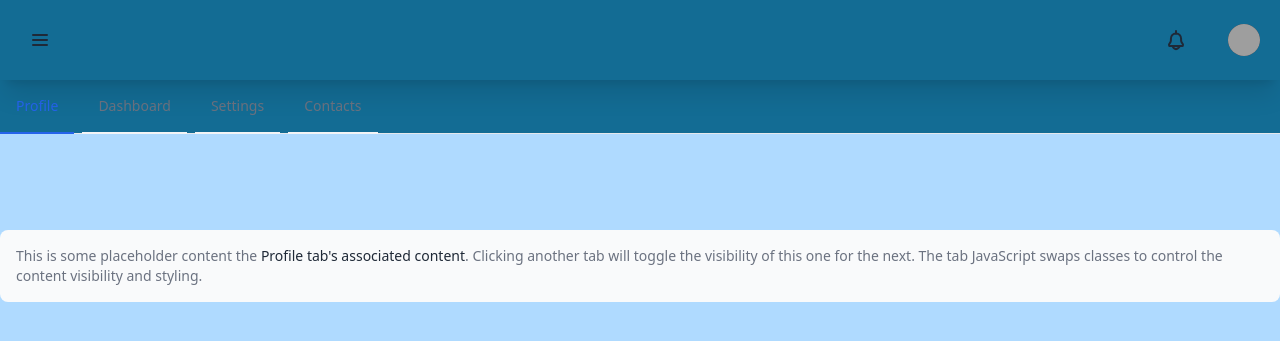
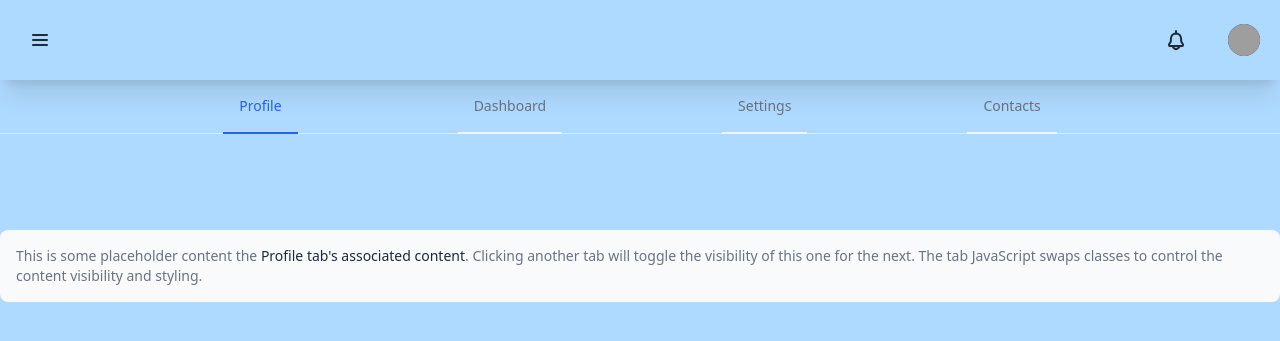
Before and after one commit to Wiches09/ClassManagementSystem, a PHP site: page /assignment.php in a window 1280 px wide. Shown: the top 341 px of the page. Run offline with PHP 8.4, Linux system fonts and the light colour scheme; some libraries are stand-ins or nearby versions; grey boxes are pictures that could not be loaded.

Commit message:
update color

```diff
--- a/page/assignment.php
+++ b/page/assignment.php
@@ -13,7 +13,7 @@
 <body class="bg-[#AFDAFF] flex flex-col w-full min-h-screen">
 <div>
   <nav class="w-full fixed">
-<div class="absolute top-20 hidden w-60 bg-[#136C94] shadow-xl" id="navbar-hamburger">
+<div class="absolute top-20 hidden w-60 dark:bg-gray-900 shadow-xl" id="navbar-hamburger">
   <ul class="font-medium mt-4 rounded-lg">
     <li>
       <a
@@ -118,7 +118,7 @@
     </li>
   </ul>
 </div>
-    <div class="bg-[#136C94] shadow-xl absolute w-full">
+    <div class="dark:bg-gray-900 shadow-xl absolute w-full">
     <div
       class="max-w-screen-xl flex flex-wrap items-center justify-between mx-auto p-5"
     >
@@ -210,15 +210,15 @@
 
     <!-- assignment tabs -->
     <nav>
-      <div class="mb-4 border-b border-gray-200 dark:border-gray-700 mt-20 bg-[#136C94]">
+      <div class="mb-4 border-b border-gray-200 dark:border-gray-700 mt-20 dark:bg-gray-900 w-full flex justify-center">
         <ul class="flex flex-wrap -mb-px text-sm font-medium text-center" id="default-tab" data-tabs-toggle="#default-tab-content" role="tablist">
-            <li class="me-2" role="presentation">
+            <li class="me-40" role="presentation">
                 <button class="inline-block p-4 border-b-2 rounded-t-lg" id="profile-tab" data-tabs-target="#profile" type="button" role="tab" aria-controls="profile" aria-selected="false">Profile</button>
             </li>
-            <li class="me-2" role="presentation">
+            <li class="me-40" role="presentation">
                 <button class="inline-block p-4 border-b-2 rounded-t-lg hover:text-gray-600 hover:border-gray-300 dark:hover:text-gray-300" id="dashboard-tab" data-tabs-target="#dashboard" type="button" role="tab" aria-controls="dashboard" aria-selected="false">Dashboard</button>
             </li>
-            <li class="me-2" role="presentation">
+            <li class="me-40" role="presentation">
                 <button class="inline-block p-4 border-b-2 rounded-t-lg hover:text-gray-600 hover:border-gray-300 dark:hover:text-gray-300" id="settings-tab" data-tabs-target="#settings" type="button" role="tab" aria-controls="settings" aria-selected="false">Settings</button>
             </li>
             <li role="presentation">
--- a/page/header.html
+++ b/page/header.html
@@ -1,6 +1,6 @@
 <div>
   <nav class="w-full fixed">
-<div class="absolute top-20 hidden w-60 bg-[#136C94] shadow-xl" id="navbar-hamburger">
+<div class="absolute top-20 hidden w-60 dark:bg-gray-900 shadow-xl" id="navbar-hamburger">
   <ul class="font-medium mt-4 rounded-lg">
     <li>
       <a
@@ -105,7 +105,7 @@
     </li>
   </ul>
 </div>
-    <div class="bg-[#136C94] shadow-xl absolute w-full">
+    <div class="dark:bg-gray-900 shadow-xl absolute w-full">
     <div
       class="max-w-screen-xl flex flex-wrap items-center justify-between mx-auto p-5"
     >
```
Also changed, not shown: page/index.php (+7 -7 lines).
